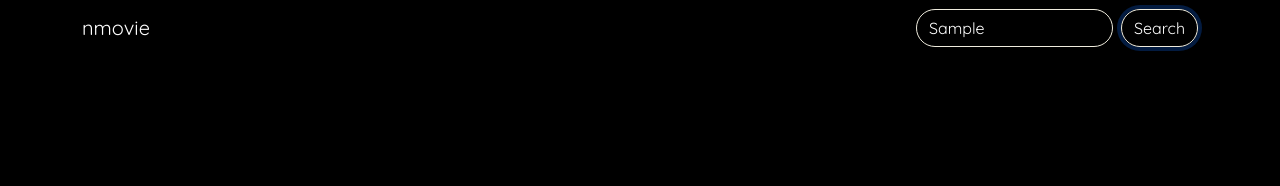
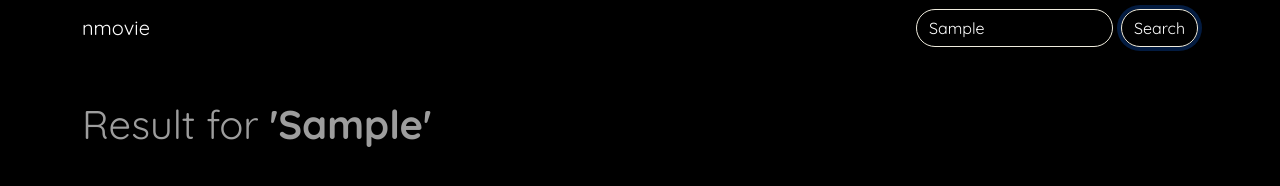
Before and after one commit to thisisnadya/find-movie, a plain HTML site: page index.html in a window 1280 px wide. Both pictures are taken after typing "Sample" into the empty fields and a click on the button "Search". Drawn offline with nearby package versions, Linux system fonts and the light colour scheme; no server answers.

Commit message:
add header

```diff
--- a/index.html
+++ b/index.html
@@ -35,8 +35,9 @@
 
     <!-- content -->
     <div class="container content">
-        <div class="row movie-container">
-        </div>
+      <h1 class="header">Popular Movies</h1>
+      <div class="row movie-container">
+      </div>
     </div>
 
     <div class="modal fade" id="exampleModal" tabindex="-1" aria-labelledby="exampleModalLabel" aria-hidden="true">
--- a/js/script.js
+++ b/js/script.js
@@ -7,6 +7,7 @@ const SEARCH_URL = BASE_URL + '/search/movie?' + API_KEY;
 const movieContainer = document.querySelector('.movie-container');
 const form = document.querySelector('.form');
 const searchInput = document.getElementById('search');
+const header = document.querySelector('.header');
 
 
 getMovies(API_URL)
@@ -65,6 +66,7 @@ form.addEventListener('submit', (e) => {
     e.preventDefault();
     let searchInputValue = searchInput.value;
     if(searchInputValue){
+        header.innerHTML = `Result for <strong>'${searchInputValue}'</strong>`;
         getMovies(SEARCH_URL+'&query='+searchInputValue);
     }
 });
--- a/scss/style.scss
+++ b/scss/style.scss
@@ -10,9 +10,6 @@ body {
     background-color: $main-color;
     font-family: 'Quicksand', sans-serif;
 }
-
-
-
 .navbar {
     background-color: $main-color;
     color: #EEEEEE;
@@ -29,7 +26,7 @@ body {
 
 .content {
     margin-top: 100px;
-    h1 {
+    .header {
         color: $tertiary-color;
     }
     .card {
```
Also changed, not shown: css/style.css, 1 other file.
